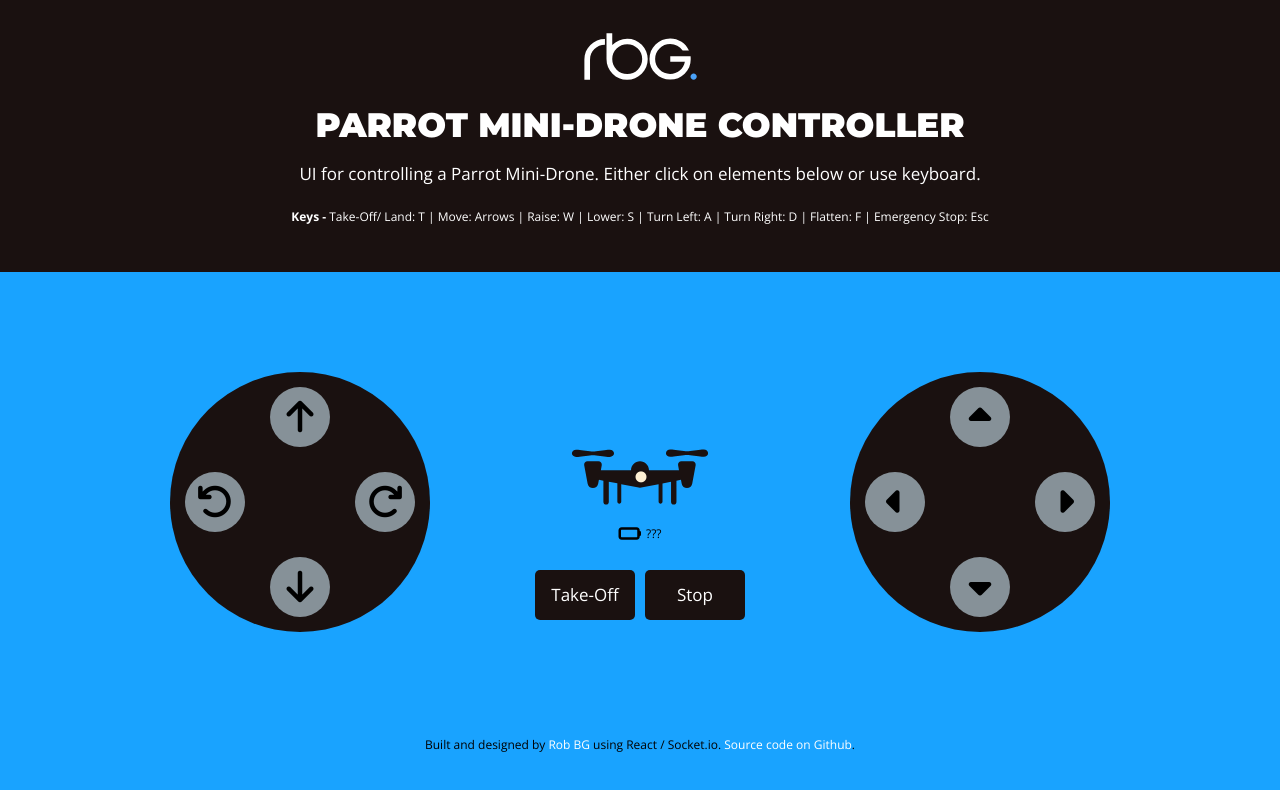
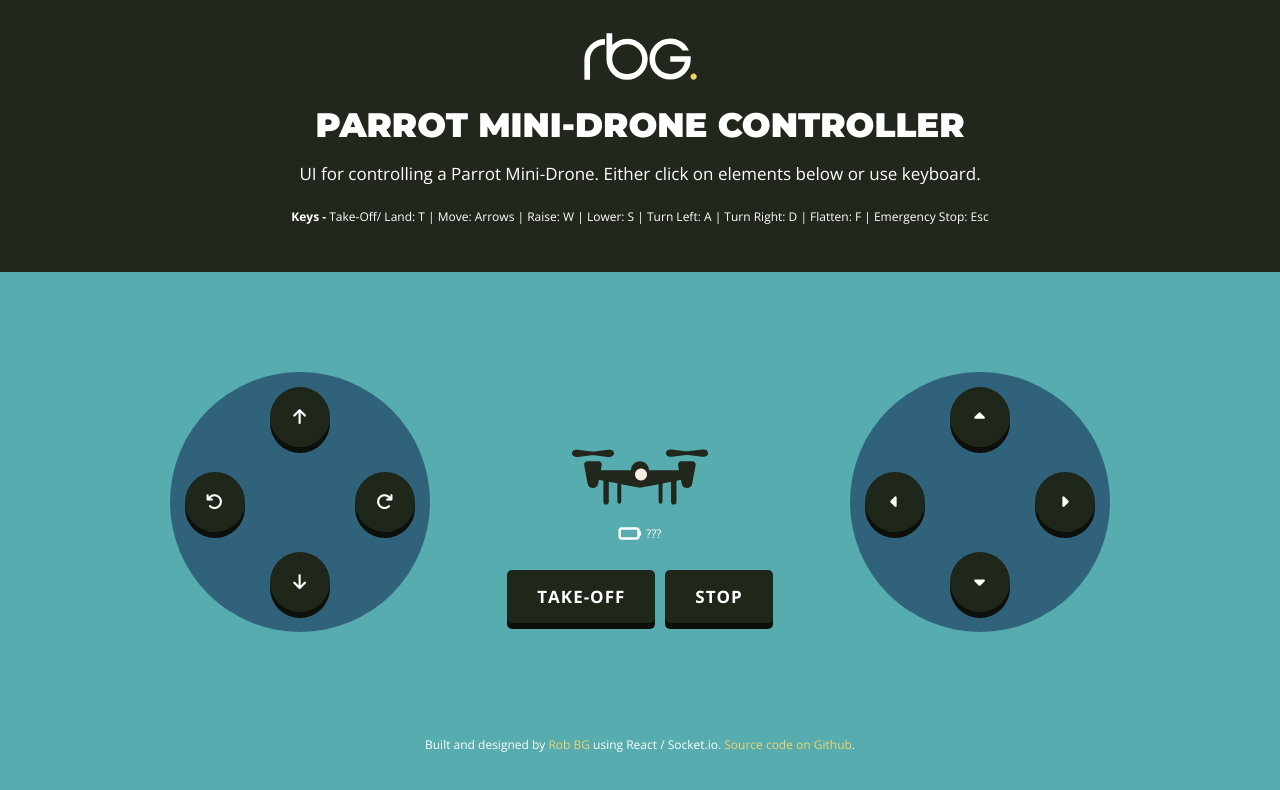
Before and after one commit to capasitore/drone-react, a React (Create React App) app: page / in a window 1280 px wide. Shown: the top 790 px of the page. Built offline with nearby package versions, Linux system fonts and the light colour scheme; no server answers.

Commit message:
Recolor and button styles

```diff
--- a/src/components/ActionButton/index.js
+++ b/src/components/ActionButton/index.js
@@ -1,6 +1,6 @@
 import React from 'react';
 import './styles.css';
 
-const ActionButton = ({ action, label }) => <button className="action_button" onClick={action}>{label}</button>;
+const ActionButton = ({ action, label }) => <button className="button action_button" onClick={action}>{label}</button>;
 
 export default ActionButton;
--- a/src/components/ActionButton/styles.css
+++ b/src/components/ActionButton/styles.css
@@ -1,12 +1,14 @@
 /** ACTION BUTTONS **/
 .action_button {
-  height: 50px;
-  width: 100px;
-  background-color: #1A1110;
-  border: 0;
+  margin: 0 5px;
+  padding: 15px 30px;
   border-radius: 5px;
-  margin: 0 5px;
-  color: white;
+}
+.action_button:hover {
+	top: 2px;
+}
+.action_button:active {
+	top: 6px;
 }
 .action_button-red {
   background-color: rgba(211, 81, 81, 0.63);
--- a/src/components/ControlButton/index.js
+++ b/src/components/ControlButton/index.js
@@ -4,7 +4,7 @@
 const Icon = icon => <i className={`fa ${icon}`} aria-hidden="true" />;
 
 const ControlButton = ({ action, direction, icon }) => {
-  const classes = `control_button control_button-${direction}`
+  const classes = `button control_button control_button-${direction}`
   let buttonIcon = '';
   if (icon) buttonIcon = Icon(icon);
 
--- a/src/components/ControlButton/styles.css
+++ b/src/components/ControlButton/styles.css
@@ -1,12 +1,16 @@
 /** CONTROL BUTTONS **/
 .control_button {
   position: absolute;
-  height: 60px;
-  width: 60px;
-  background-color: #869198;
-  border: 0;
   border-radius: 50%;
-  font-size: 36px;
+	width: 60px;
+	height: 60px;
+	padding: 0;
+}
+.control_button:hover {
+	margin-top: 2px;
+}
+.control_button:active {
+	margin-top: 6px;
 }
 .control_button-up, .control_button-forward {
   top: 15px;
@@ -17,7 +21,7 @@
   right: 15px;
 }
 .control_button-down, .control_button-backward {
-  bottom: 15px;
+  top: calc(100% - 80px);
   left: calc(50% - 30px);
 }
 .control_button-left {
--- a/src/components/Controller/styles.css
+++ b/src/components/Controller/styles.css
@@ -9,7 +9,7 @@
   height: 260px;
   width: 260px;
   border-radius: 50%;
-  background-color: #1A1110;
+  background-color: #30637B;
   z-index: 2;
 }
 .joypad-mid {
--- a/src/components/Drone/styles.css
+++ b/src/components/Drone/styles.css
@@ -1,22 +1,22 @@
 .drone {
   position: relative;
   margin: 10px 10px 0;
-  font-size: 11px;
+  font-size: 12px;
 }
 
 .drone-icon {
   width: 150px;
-  fill: #1A1110;
+  fill: #21271C;
 }
 
 .drone-connect {
   position: absolute;
-  top: 70px;
-  left: calc(50% - 4.5px);
+  top: 67px;
+  left: calc(50% - 5px);
 }
 
 .drone-connected {
-  color: green;
+  color: #A6DD7F;
 }
 
 .drone-connecting {
@@ -32,7 +32,7 @@
 }
 
 .drone-flying {
-  fill: green;
+  fill: #A6DD7F;
 }
 
 .drone-emergency {
@@ -46,24 +46,24 @@
     fill: #1A1110;
   }
   to {
-    fill: orange;
+    fill: #E2995A;
   }
 }
 
 @keyframes flashred {
   from {
-    fill: #1A1110;
+    fill: #21271C;
   }
   to {
-    fill: red;
+    fill: #CD4A50;
   }
 }
 
 @keyframes connecting {
   from {
-    color: white;
+    color: #fff;
   }
   to {
-    color: orange;
+    color: #E2995A;
   }
 }
--- a/src/components/Header/styles.css
+++ b/src/components/Header/styles.css
@@ -1,6 +1,5 @@
 .header {
-  background: #1A1110;
-  color: white;
+  background: #21271C;
   text-align: center;
   padding: 30px 0;
 }
--- a/src/styles.css
+++ b/src/styles.css
@@ -2,7 +2,8 @@
   font-family: 'Open Sans', sans-serif;
   font-size: 17px;
   line-height: 26px;
-  background-color: #19A3FF;
+  background-color: #56ACAE;
+  color: #fff;
 }
 
 html, body {
@@ -10,17 +11,38 @@
   margin: 0;
 }
 
-button {
-  font: inherit;
+.button {
+	border: none;
+	font-family: inherit;
+	font-size: inherit;
+	cursor: pointer;
+	display: inline-block;
+	text-transform: uppercase;
+	letter-spacing: 1px;
+	font-weight: 700;
+	outline: none;
+	position: relative;
+  background: #1F271B;
+	color: #fff;
+	box-shadow: 0 6px #0C0F0A;
+	transition: none;
 }
 
-button:focus {
+.button:hover {
+	box-shadow: 0 4px #0C0F0A;
+}
+
+.button:active {
+	box-shadow: 0 0px #0C0F0A;
+}
+
+.button:focus {
   outline:0;
 }
 
 a {
   text-decoration: none;
-  color: #fff;
+  color: #EFD371;
 }
 
 a:hover {
```
Also changed, not shown: src/components/Header/logo.svg.
